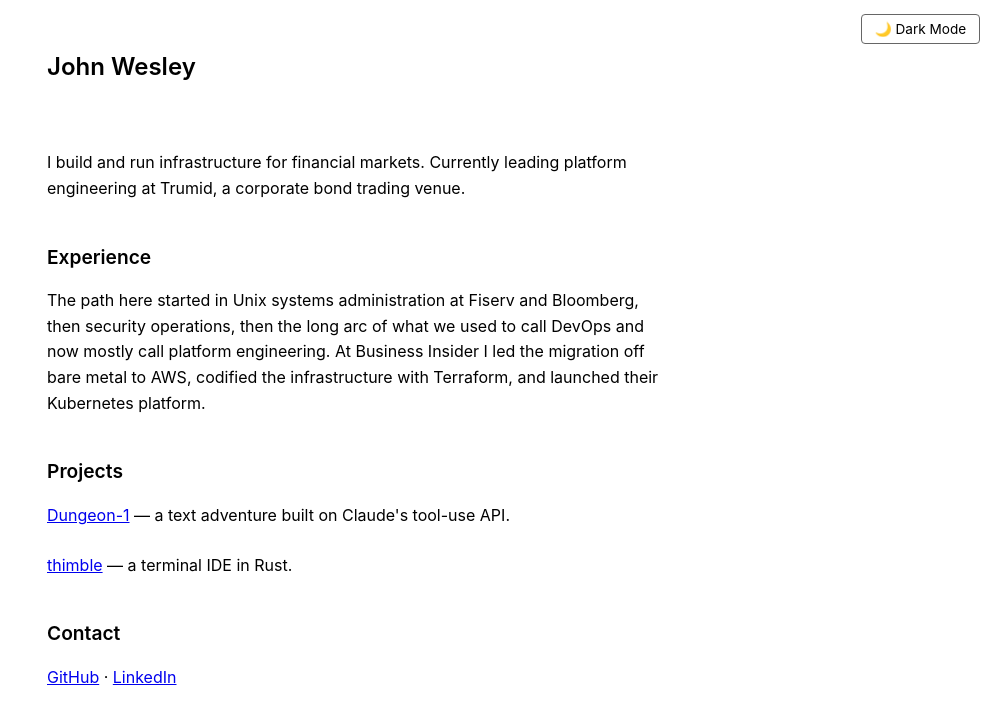
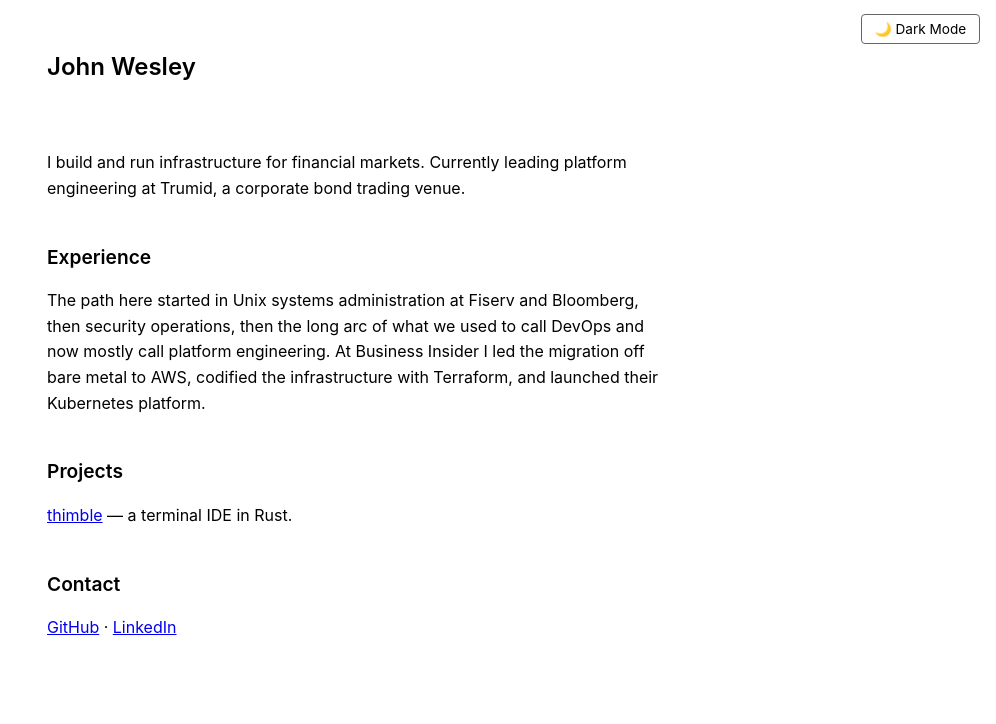
Before and after one commit to johnwesley/johnwesley.github.io, a Jekyll site: the page built from index.html, in a window 1280 px wide. Shown: the top 724 px of the page, without its empty margins (284-1280 px from the left). Built offline with Jekyll 4.4.1, drawn with Linux system fonts in a browser that asks for light colours.

Commit message:
Remove Dungeon-1 project link (project decommissioned)
Co-Authored-By: Claude Opus 4.8 <noreply@anthropic.com>

```diff
--- a/index.html
+++ b/index.html
@@ -9,7 +9,6 @@ layout: default
     <p>The path here started in Unix systems administration at Fiserv and Bloomberg, then security operations, then the long arc of what we used to call DevOps and now mostly call platform engineering. At Business Insider I led the migration off bare metal to AWS, codified the infrastructure with Terraform, and launched their Kubernetes platform.</p>
 
     <h2>Projects</h2>
-    <p><a href="https://dungeonminusone.com/">Dungeon-1</a> — a text adventure built on Claude's tool-use API.</p>
     <p><a href="https://github.com/johnwesley/thimble">thimble</a> — a terminal IDE in Rust.</p>
 
     <h2>Contact</h2>
```
